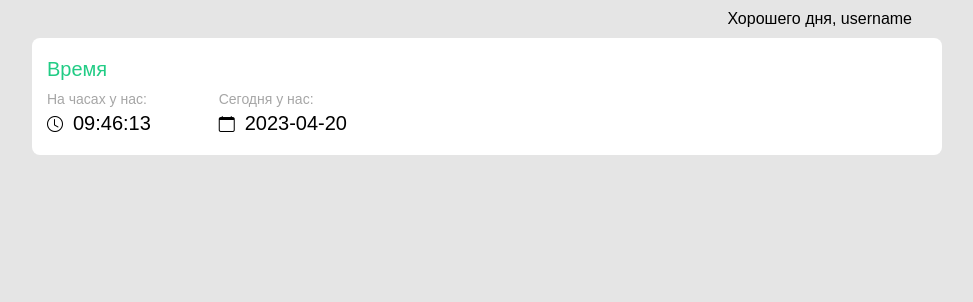
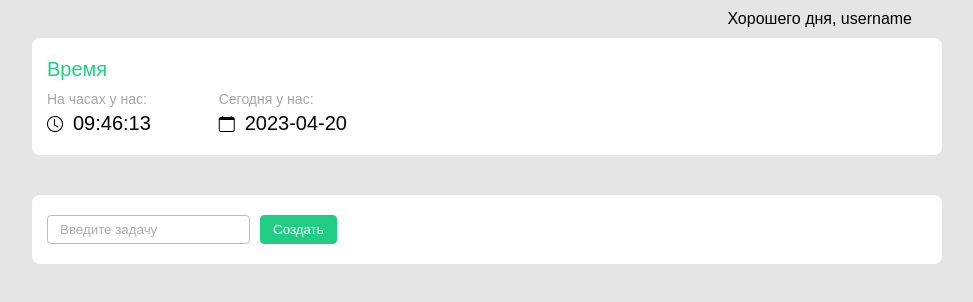
Before and after one commit to zaynlannister/todo-vue, a Vue app: page / in a window 1280 px wide. Shown: the top 302 px of the page, without its empty margins (168-1141 px from the left). Built offline with nearby package versions, Linux system fonts and the light colour scheme.

Commit message:
feat: add todo actions

```diff
--- a/src/App.vue
+++ b/src/App.vue
@@ -5,6 +5,11 @@
       <app-table>
         <app-time :time="currentTime" :date="currentDate" />
       </app-table>
+      <div class="todo-wrapper">
+        <app-table>
+          <todo-list></todo-list>
+        </app-table>
+      </div>
     </div>
   </div>
 </template>
@@ -12,6 +17,7 @@
 <script setup>
 import AppTable from "./components/AppTable.vue";
 import AppTime from "./components/AppTime.vue";
+import TodoList from "./components/TodoList.vue";
 import { format } from "date-fns";
 import { ref } from "vue";
 
@@ -33,4 +39,8 @@ setInterval(() => {
   margin-left: auto;
   padding: 10px 0;
 }
+
+.todo-wrapper {
+  margin-top: 40px;
+}
 </style>
--- /dev/null
+++ b/src/components/TodoList.vue
@@ -0,0 +1,54 @@
+<template>
+  <div class="todo-list">
+    <div class="todo-list__actions">
+      <div class="todo-list__input">
+        <input type="text" placeholder="Введите задачу" />
+      </div>
+      <div class="todo-list__button">
+        <button>Создать</button>
+      </div>
+    </div>
+  </div>
+</template>
+<script setup></script>
+<style>
+input,
+button {
+  outline: none;
+  border: none;
+}
+
+.todo-list__actions {
+  display: flex;
+}
+
+.todo-list__input {
+  margin-right: 10px;
+}
+
+.todo-list__input input {
+  opacity: 0.6;
+  border: 1px solid #909090;
+  padding: 6px 12px;
+  border-radius: 4px;
+}
+
+.todo-list__input input:focus {
+  opacity: 9;
+}
+
+.todo-list__button button {
+  color: #fff;
+  cursor: pointer;
+  border: 1px solid rgb(33, 204, 133);
+  background-color: rgb(33, 204, 133);
+  padding: 6px 12px;
+  border-radius: 4px;
+  transition: 100ms all;
+}
+
+.todo-list__button button:hover {
+  background-color: #fff;
+  color: #000;
+}
+</style>
```
